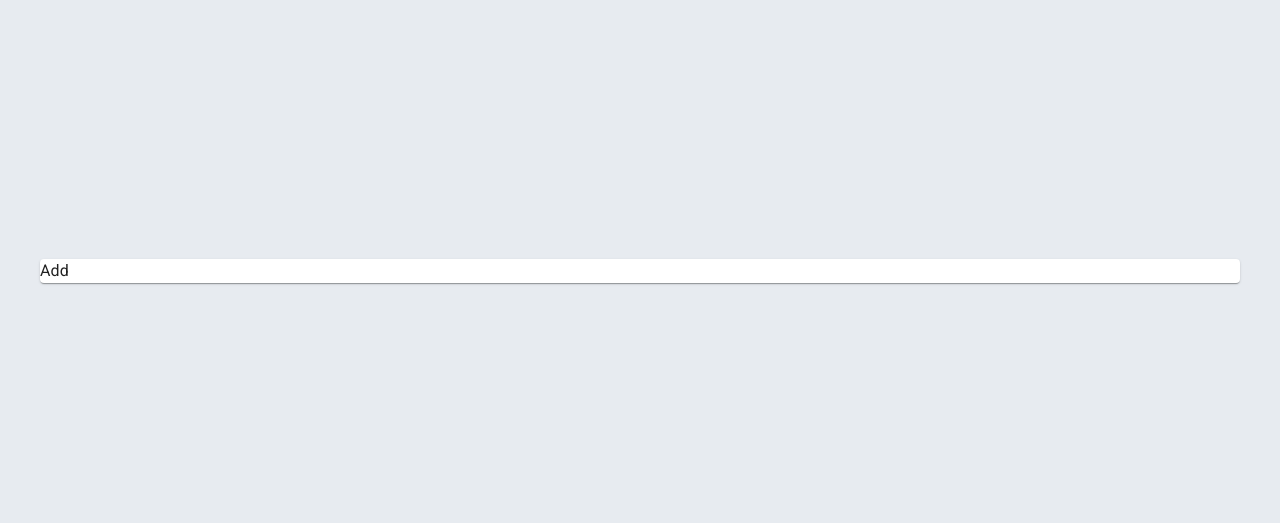
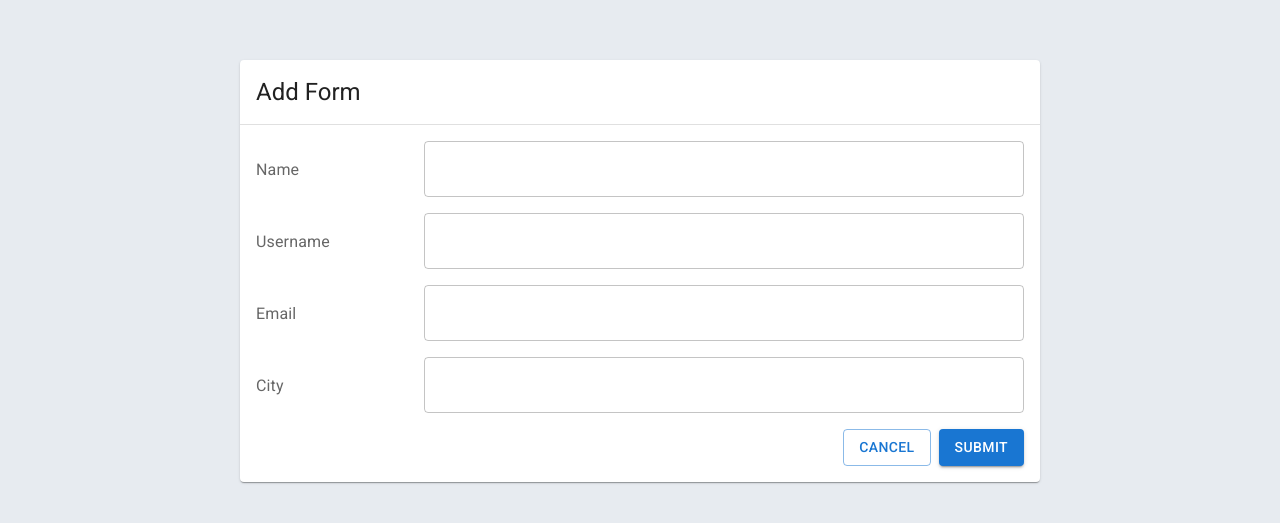
Before and after one commit to przemyslawbok/user-management, a Next.js app: page /add in a window 1280 px wide. Shown: the part 129-652 px from the top of the page. Built offline with nearby package versions, Linux system fonts and the light colour scheme.

Commit message:
#5: Create initial UserForm component

```diff
--- a/src/features/ui/components/Layout/Layout.styled.ts
+++ b/src/features/ui/components/Layout/Layout.styled.ts
@@ -6,7 +6,6 @@ export const Main = styled.main`
   height: 100vh;
 
   display: flex;
-  flex-direction: column;
   align-items: center;
   justify-content: center;
 `
@@ -17,4 +16,5 @@ export const Wrapper = styled.section`
 
   display: flex;
   flex-direction: column;
+  align-items: center;
 `
--- /dev/null
+++ b/src/features/users/components/UserForm/UserForm.styled.ts
@@ -0,0 +1,28 @@
+import styled from '@emotion/styled';
+import { InputLabel, TextField } from '@mui/material';
+
+export const Form = styled.form`
+  margin: 1rem;
+`
+
+export const InputContainer = styled.div`
+  display: flex;
+  justify-content: space-between;
+  align-items: center;
+
+  margin-bottom: 1rem;
+`
+
+export const StyledInputLabel = styled(InputLabel)`
+  margin-right: 1rem;
+`
+
+export const StyledTextField = styled(TextField)`
+  width: 600px;
+`
+
+export const ButtonContainer = styled.div`
+  display: flex;
+  justify-content: flex-end;
+  gap: 0.5rem;
+`
--- /dev/null
+++ b/src/features/users/components/UserForm/UserForm.tsx
@@ -0,0 +1,37 @@
+import { Button, TextField } from '@mui/material'
+import {
+  ButtonContainer,
+  Form,
+  InputContainer,
+  StyledInputLabel,
+  StyledTextField,
+} from './UserForm.styled'
+
+const UserForm = () => {
+  return (
+    <Form>
+      <InputContainer>
+        <StyledInputLabel htmlFor="name">Name</StyledInputLabel>
+        <StyledTextField id="name" />
+      </InputContainer>
+      <InputContainer>
+        <StyledInputLabel htmlFor="username">Username</StyledInputLabel>
+        <StyledTextField id="username" />
+      </InputContainer>
+      <InputContainer>
+        <StyledInputLabel htmlFor="email">Email</StyledInputLabel>
+        <StyledTextField id="email" />
+      </InputContainer>
+      <InputContainer>
+        <StyledInputLabel htmlFor="city">City</StyledInputLabel>
+        <StyledTextField id="city" />
+      </InputContainer>
+      <ButtonContainer>
+        <Button variant="outlined">Cancel</Button>
+        <Button variant="contained">Submit</Button>
+      </ButtonContainer>
+    </Form>
+  )
+}
+
+export default UserForm
--- /dev/null
+++ b/src/features/users/components/UserForm/index.ts
@@ -0,0 +1,3 @@
+import UserForm from './UserForm';
+
+export { UserForm }
--- a/src/features/users/components/index.ts
+++ b/src/features/users/components/index.ts
@@ -1,3 +1,4 @@
+import { UserForm } from './UserForm';
 import { UsersList } from './UsersList';
 
-export { UsersList }
+export { UsersList, UserForm }
--- /dev/null
+++ b/src/pages/add/index.styled.ts
@@ -0,0 +1,12 @@
+import styled from '@emotion/styled';
+import { Card } from '@mui/material';
+
+export const StyledCard = styled(Card)`
+  width: 100%;
+  max-width: 800px;
+`
+
+export const CardHeader = styled.div`
+  padding: 1rem;
+  border-bottom: 1px solid #e0e0e0;
+`
--- a/src/pages/add/index.tsx
+++ b/src/pages/add/index.tsx
@@ -1,10 +1,17 @@
 import { Layout } from '@/features'
-import { Card } from '@mui/material'
+import { UserForm } from '@/features/users/components'
+import { Card, Typography } from '@mui/material'
+import { CardHeader, StyledCard } from './index.styled'
 
 const Add = () => {
   return (
     <Layout name="Add User" description="User Management Add User Page">
-      <Card>Add</Card>
+      <StyledCard>
+        <CardHeader>
+          <Typography variant="h5">Add Form</Typography>
+        </CardHeader>
+        <UserForm />
+      </StyledCard>
     </Layout>
   )
 }
--- a/src/pages/index.tsx
+++ b/src/pages/index.tsx
@@ -6,7 +6,7 @@ import { addUserClick } from './index.logic'
 const Home = () => {
   return (
     <Layout name="Home" description="User Management Home Page">
-      <Card>
+      <Card sx={{ maxWidth: 800 }}>
         <CardContent>
           <CardHeader>
             <Typography variant="h5">User List</Typography>
```
